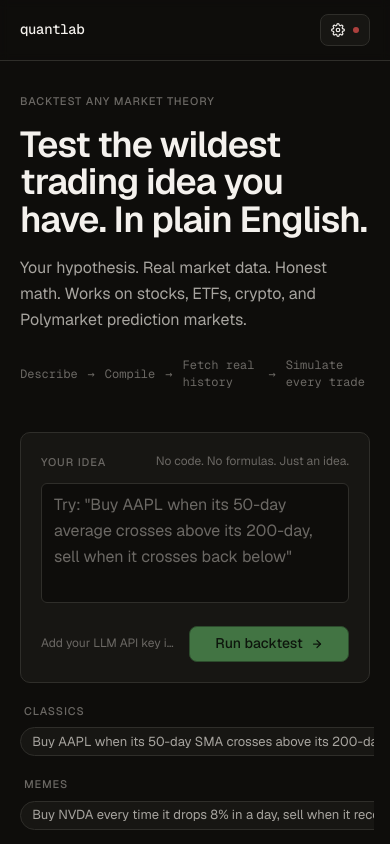
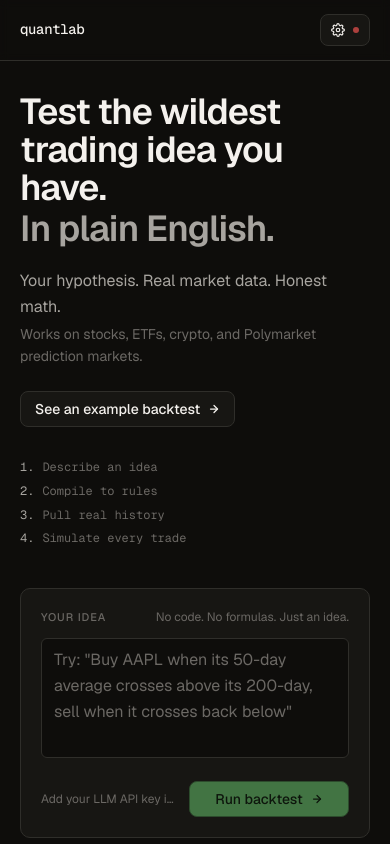
Before and after one commit to ankitsxchdeva/quantlab, a Next.js app: page / in a window 390 px wide. Shown: the top 844 px of the page. Built offline with nearby package versions, Linux system fonts and the light colour scheme.

Commit message:
style(design): FINDING-001 — demo backtest, mobile-friendly hero, numbered steps

```diff
--- a/src/app/page.tsx
+++ b/src/app/page.tsx
@@ -13,6 +13,7 @@ import MarketBadge from "@/components/MarketBadge";
 import PhaseIndicator from "@/components/PhaseIndicator";
 import type { BacktestResult } from "@/lib/types";
 import type { Strategy } from "@/lib/strategy/schema";
+import { getExampleResult } from "@/lib/demo/example";
 
 const SETTINGS_KEY = "algotrading.llm.settings.v1";
 
@@ -126,8 +127,17 @@ function CogIcon() {
   );
 }
 
-function StepDivider() {
-  return <span className="text-text-3 mx-1.5" aria-hidden="true">→</span>;
+function Caret() {
+  return <span className="text-text-3 hidden sm:inline" aria-hidden="true">→</span>;
+}
+
+function ArrowIcon() {
+  return (
+    <svg width="12" height="12" viewBox="0 0 24 24" fill="none" stroke="currentColor" strokeWidth="2.5" strokeLinecap="round" strokeLinejoin="round" aria-hidden="true">
+      <line x1="5" y1="12" x2="19" y2="12" />
+      <polyline points="12 5 19 12 12 19" />
+    </svg>
+  );
 }
 
 export default function Page() {
@@ -165,6 +175,16 @@ export default function Page() {
     if (prompt.trim().length === 0) return "Type or pick an idea to begin.";
     return undefined;
   }, [hydrated, hasKey, prompt]);
+
+  function showExample() {
+    const ex = getExampleResult();
+    setError(null);
+    setStrategy(ex.strategy);
+    setResult(ex.result);
+    if (typeof window !== "undefined") {
+      window.scrollTo({ top: 0, behavior: "smooth" });
+    }
+  }
 
   async function run() {
     if (!canRun) return;
@@ -250,28 +270,54 @@ export default function Page() {
       <main className="flex-1 max-w-6xl w-full mx-auto px-5 sm:px-7 py-6 sm:py-10 space-y-6">
         {showHero && (
           <section className="relative pt-2 pb-4 sm:pt-6 sm:pb-8">
-            <div className="grid lg:grid-cols-[1fr_360px] gap-8 items-center">
+            <div className="grid lg:grid-cols-[1fr_280px] gap-6 lg:gap-10 items-end">
               <div>
-                <div className="micro-label mb-4">Backtest any market theory</div>
                 <h1 className="text-3xl sm:text-4xl lg:text-5xl font-semibold tracking-tight text-text-1 leading-[1.05]">
-                  Test the wildest trading idea you have. In plain English.
+                  <span className="block">Test the wildest trading idea you have.</span>
+                  <span className="block text-text-2 mt-1">In plain English.</span>
                 </h1>
-                <p className="mt-4 text-base sm:text-lg text-text-2 max-w-prose leading-relaxed">
-                  Your hypothesis. Real market data. Honest math. Works on stocks, ETFs, crypto, and Polymarket prediction markets.
+                <p className="mt-5 text-base sm:text-lg text-text-2 max-w-prose leading-relaxed">
+                  Your hypothesis. Real market data. Honest math.
+                </p>
+                <p className="mt-1 text-sm text-text-3 max-w-prose">
+                  Works on stocks, ETFs, crypto, and Polymarket prediction markets.
                 </p>
 
-                <div className="mt-6 flex items-center gap-1 text-xs text-text-3 font-mono">
-                  <span>Describe</span>
-                  <StepDivider />
-                  <span>Compile</span>
-                  <StepDivider />
-                  <span>Fetch real history</span>
-                  <StepDivider />
-                  <span>Simulate every trade</span>
+                <div className="mt-6 flex items-center gap-3">
+                  <button
+                    onClick={showExample}
+                    className="btn btn-secondary text-sm h-9"
+                  >
+                    <span>See an example backtest</span>
+                    <ArrowIcon />
+                  </button>
+                  <span className="text-xs text-text-3 hidden sm:inline">No key required.</span>
                 </div>
+
+                <ol className="mt-8 flex flex-col gap-1.5 sm:flex-row sm:items-center sm:gap-2 text-xs text-text-3 font-mono">
+                  <li className="flex items-baseline gap-2">
+                    <span className="text-text-2">1.</span>
+                    <span>Describe an idea</span>
+                  </li>
+                  <Caret />
+                  <li className="flex items-baseline gap-2">
+                    <span className="text-text-2">2.</span>
+                    <span>Compile to rules</span>
+                  </li>
+                  <Caret />
+                  <li className="flex items-baseline gap-2">
+                    <span className="text-text-2">3.</span>
+                    <span>Pull real history</span>
+                  </li>
+                  <Caret />
+                  <li className="flex items-baseline gap-2">
+                    <span className="text-text-2">4.</span>
+                    <span>Simulate every trade</span>
+                  </li>
+                </ol>
               </div>
 
-              <div className="hidden lg:block h-[150px] opacity-90">
+              <div className="hidden lg:block h-[112px] opacity-80">
                 <MiniEquitySVG />
               </div>
             </div>
--- /dev/null
+++ b/src/lib/demo/example.ts
@@ -0,0 +1,88 @@
+import { runBacktest } from "@/lib/backtest/engine";
+import type { Bar, BacktestResult, MarketResolution } from "@/lib/types";
+import type { Strategy } from "@/lib/strategy/schema";
+
+function mulberry32(seed: number): () => number {
+  let t = seed >>> 0;
+  return () => {
+    t = (t + 0x6d2b79f5) >>> 0;
+    let r = t;
+    r = Math.imul(r ^ (r >>> 15), r | 1);
+    r ^= r + Math.imul(r ^ (r >>> 7), r | 61);
+    return ((r ^ (r >>> 14)) >>> 0) / 4294967296;
+  };
+}
+
+function gaussian(rand: () => number): number {
+  const u = Math.max(rand(), 1e-9);
+  const v = rand();
+  return Math.sqrt(-2 * Math.log(u)) * Math.cos(2 * Math.PI * v);
+}
+
+function synthesizeBars(symbol: string, days: number): Bar[] {
+  const rand = mulberry32(0xbeefcafe);
+  const startMs = Date.UTC(2020, 0, 2);
+  const dayMs = 86_400_000;
+  const driftAnnual = 0.12;
+  const volAnnual = 0.28;
+  const dt = 1 / 252;
+  const mu = driftAnnual * dt;
+  const sigma = volAnnual * Math.sqrt(dt);
+
+  const bars: Bar[] = [];
+  let price = 100;
+  let t = startMs;
+
+  for (let i = 0; i < days; i++) {
+    const open = price;
+    const ret = mu + sigma * gaussian(rand);
+    const close = Math.max(0.5, open * Math.exp(ret));
+    const intraRange = open * Math.abs(sigma * 1.5 * (0.6 + rand() * 0.8));
+    const high = Math.max(open, close) + intraRange * 0.5;
+    const low = Math.min(open, close) - intraRange * 0.5;
+    const volume = Math.round(1_500_000 + rand() * 1_500_000);
+    bars.push({ time: t, open, high, low, close, volume });
+    price = close;
+    t += dayMs;
+    if (i % 5 === 4) t += dayMs * 2;
+  }
+  void symbol;
+  return bars;
+}
+
+const DEMO_STRATEGY: Strategy = {
+  name: "Golden cross on a synthetic blue chip",
+  description: "Buy when the 50-day SMA crosses above the 200-day SMA, sell when it crosses back below. Classic Wall-Street trend filter applied to a synthetic dataset (real Yahoo data flows the same way once you add a key).",
+  asset: "DEMO",
+  market: "stock",
+  timeframe: "1d",
+  initialEquity: 10_000,
+  indicators: [
+    { id: "sma_fast", type: "SMA", source: "close", period: 50 },
+    { id: "sma_slow", type: "SMA", source: "close", period: 200 },
+  ],
+  entries: [
+    { side: "long", when: { op: "crosses_above", left: { ref: "sma_fast" }, right: { ref: "sma_slow" } } },
+  ],
+  exits: [
+    { when: { op: "crosses_below", left: { ref: "sma_fast" }, right: { ref: "sma_slow" } }, reason: "death_cross" },
+  ],
+  risk: { positionSizePct: 100 },
+  allowShort: false,
+};
+
+const DEMO_MARKET: MarketResolution = {
+  source: "stock",
+  symbol: "DEMO",
+  label: "Synthetic blue chip (demo)",
+};
+
+let cached: { result: BacktestResult; strategy: Strategy } | null = null;
+
+export function getExampleResult(): { result: BacktestResult; strategy: Strategy } {
+  if (cached) return cached;
+  const bars = synthesizeBars("DEMO", 6 * 252);
+  const result = runBacktest(DEMO_STRATEGY, bars, DEMO_MARKET);
+  cached = { result, strategy: DEMO_STRATEGY };
+  return cached;
+}
```
